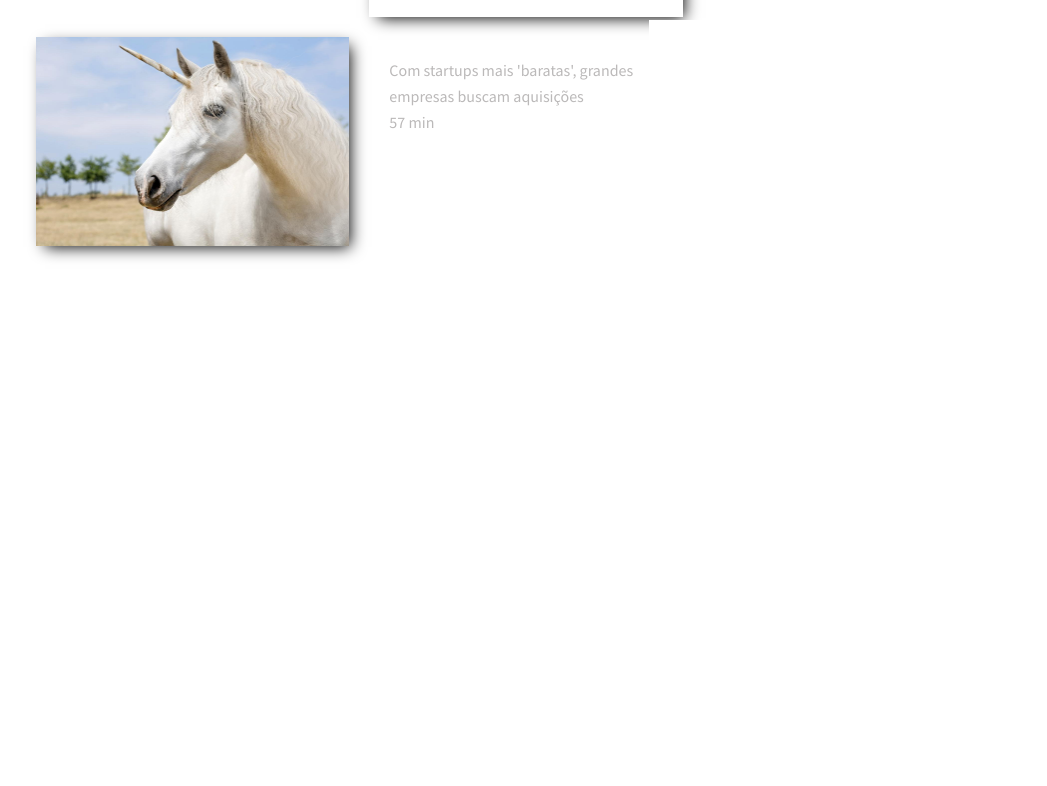
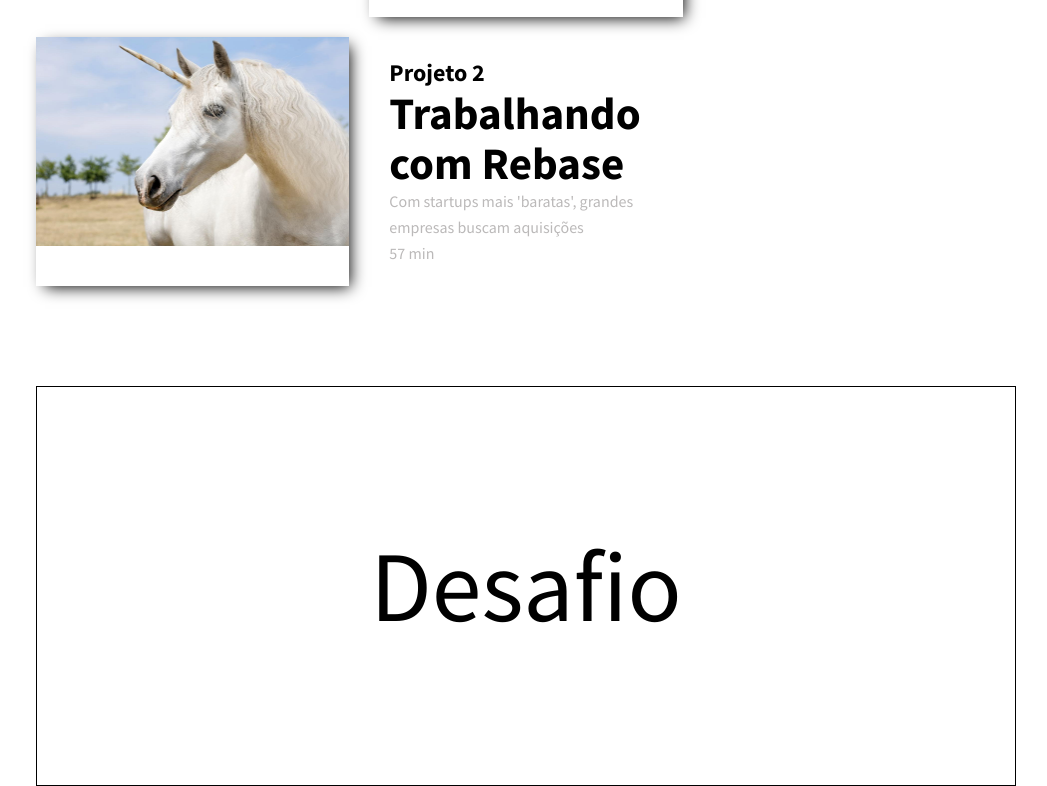
Before and after one commit to ClogerF/portfolio-cloger, a plain HTML site: page Desafio5.html in a window 1280 px wide. Shown: the part 1251-2037 px from the top of the page, without its empty margins (114-1161 px from the left). Before the commit the page ends 1997 px from the top, so only its background shows below. Drawn offline with Linux system fonts and the light colour scheme.

Commit message:
uptadade Project 3 description: rebase

```diff
--- a/Desafio5.html
+++ b/Desafio5.html
@@ -97,6 +97,8 @@
                         <img src="./images/unicornio.jpg" />
                         </div>
                         <div class="content">
+                            <h1>Projeto 2</h1>
+                            <h2>Trabalhando com Rebase</h2>
                             <p class="title text--medium">
                                 Com startups mais 'baratas', grandes empresas buscam aquisições
                             </p>
```
